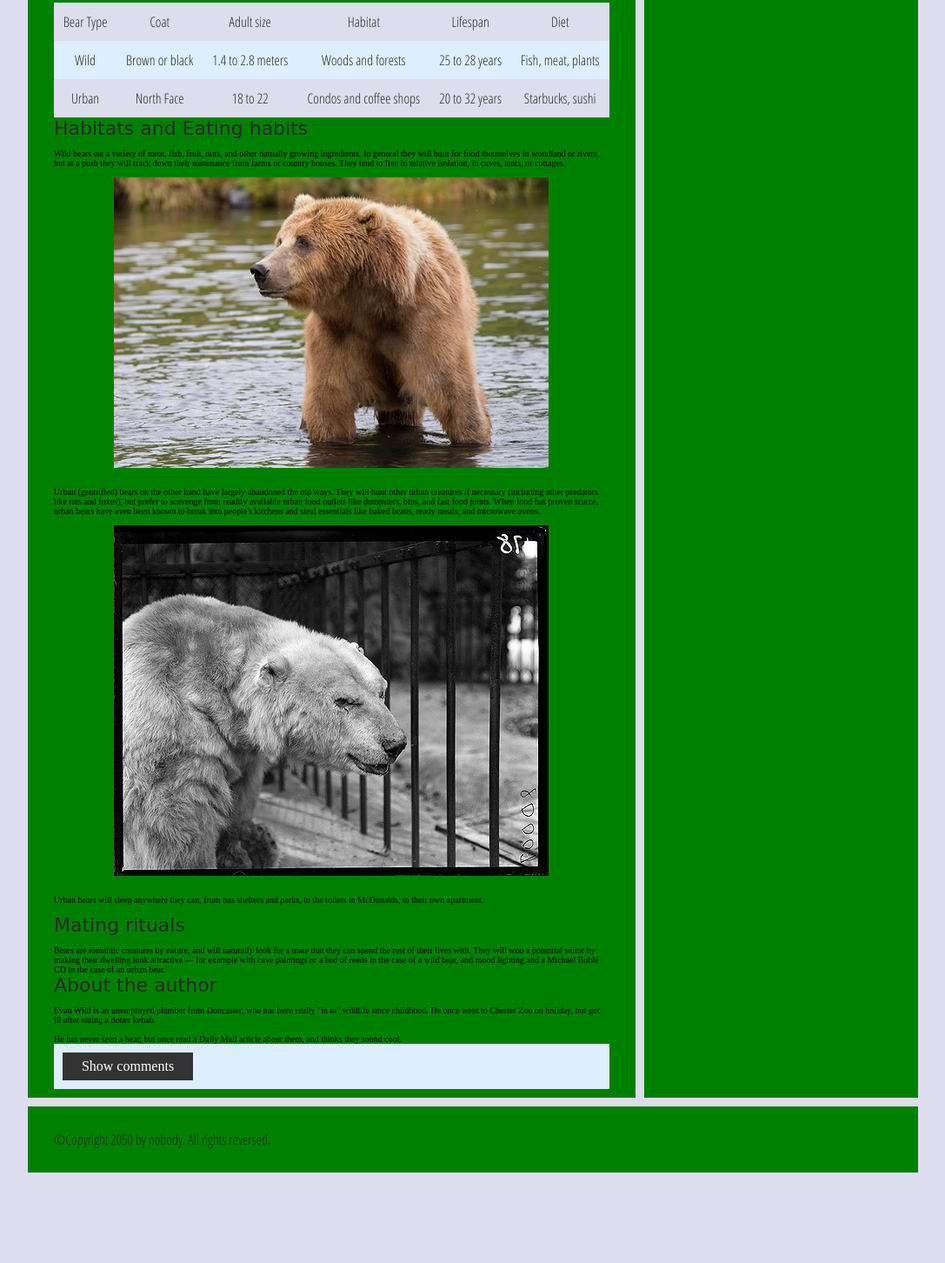
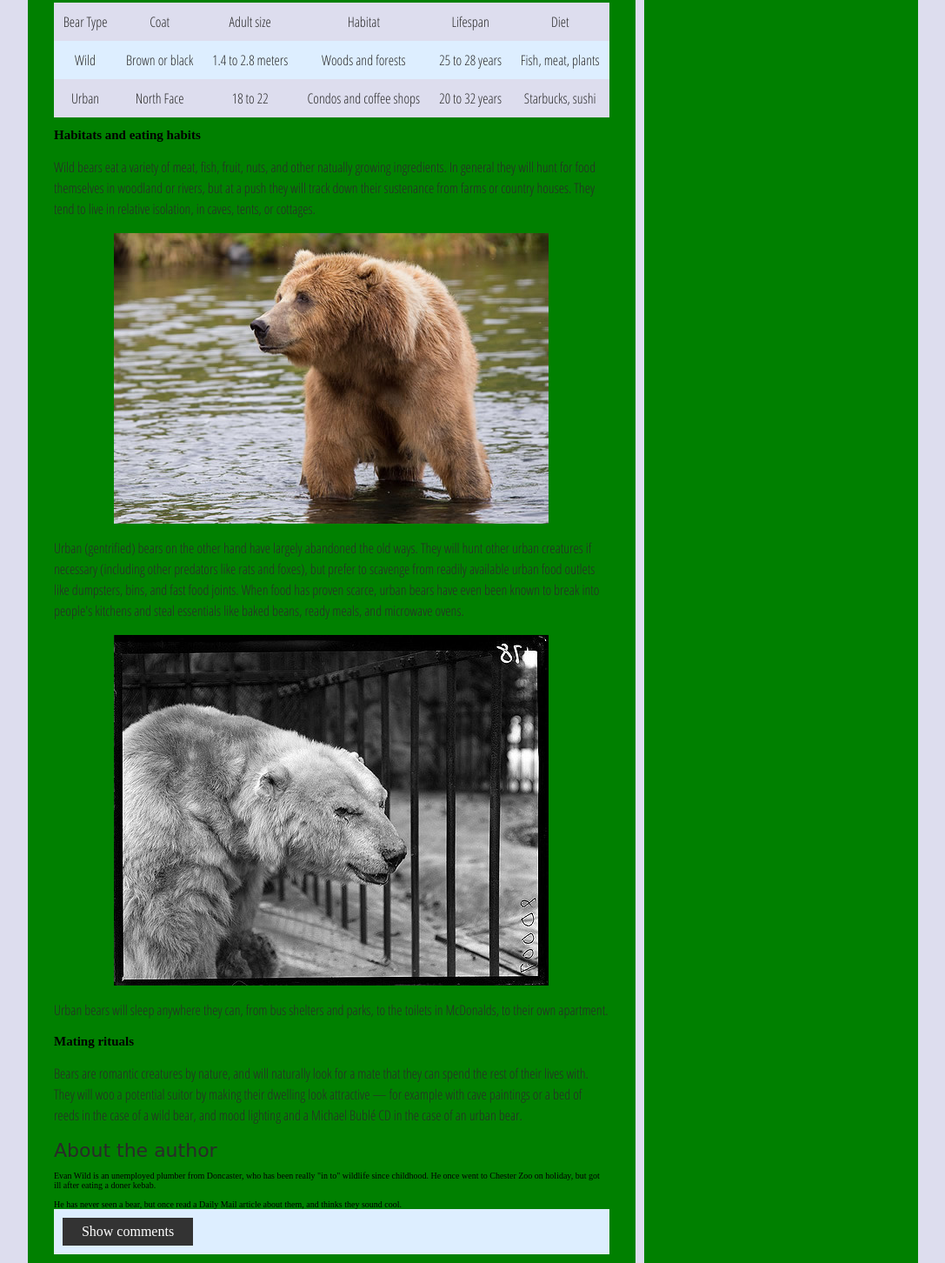
Before and after one commit to HSleidenIAT/imtue-weekopdracht-accessibility-LukasSplinter, a plain HTML site: page index.html in a window 1280 px wide. Shown: the part 532-1984 px from the top of the page at 87% size, without its empty margins (96-1183 px from the left). Before the commit the page ends 1880 px from the top, so only its background shows below. Drawn offline with Linux system fonts and the light colour scheme; a web font is replaced by a local one.

Commit message:
second part set to p and h2 tags, removed br, added alt to imgs

```diff
--- a/index.html
+++ b/index.html
@@ -78,22 +78,16 @@
           </tbody>
         </table>
 
-        <font size="5">Habitats and Eating habits</font>
-        <br><br>
-        Wild bears eat a variety of meat, fish, fruit, nuts, and other natually growing ingredients. In general they will hunt for food themselves in woodland or rivers, but at a push they will track down their sustenance from farms or country houses. They tend to live in relative isolation, in caves, tents, or cottages.
-        <br><br>
-        <img src="media/wild-bear.jpg">
-        <br><br>
-        Urban (gentrified) bears on the other hand have largely abandoned the old ways. They will hunt other urban creatures if necessary (including other predators like rats and foxes), but prefer to scavenge from readily available urban food outlets like dumpsters, bins, and fast food joints. When food has proven scarce, urban bears have even been known to break into people's kitchens and steal essentials like baked beans, ready meals, and microwave ovens.
-        <br><br>
-        <img src="media/urban-bear.jpg">
-        <br><br>
-        Urban bears will sleep anywhere they can, from bus shelters and parks, to the toilets in McDonalds, to their own apartment.
-        <br><br>
-        <font size="5">Mating rituals</font>
-        <br><br>
-        Bears are romantic creatures by nature, and will naturally look for a mate that they can spend the rest of their lives with. They will woo a potential suitor by making their dwelling look attractive — for example with cave paintings or a bed of reeds in the case of a wild bear, and mood lighting and a Michael Bublé CD in the case of an urban bear.
+        <h2>Habitats and eating habits</h2>
+        <p>Wild bears eat a variety of meat, fish, fruit, nuts, and other natually growing ingredients. In general they will hunt for food themselves in woodland or rivers, but at a push they will track down their sustenance from farms or country houses. They tend to live in relative isolation, in caves, tents, or cottages.</p>
+        <img src="media/wild-bear.jpg" alt="wild brown bear standing in knee-deap water">
 
+        <p>Urban (gentrified) bears on the other hand have largely abandoned the old ways. They will hunt other urban creatures if necessary (including other predators like rats and foxes), but prefer to scavenge from readily available urban food outlets like dumpsters, bins, and fast food joints. When food has proven scarce, urban bears have even been known to break into people's kitchens and steal essentials like baked beans, ready meals, and microwave ovens.</p>
+        <img src="media/urban-bear.jpg" alt="snowy, urban bear standing behind a fancy in a snowy enviroment.">
+        <p>Urban bears will sleep anywhere they can, from bus shelters and parks, to the toilets in McDonalds, to their own apartment.</p>
+
+        <h2>Mating rituals</h2>
+        <p>Bears are romantic creatures by nature, and will naturally look for a mate that they can spend the rest of their lives with. They will woo a potential suitor by making their dwelling look attractive — for example with cave paintings or a bed of reeds in the case of a wild bear, and mood lighting and a Michael Bublé CD in the case of an urban bear.</p>
 
         <aside>
 
```
